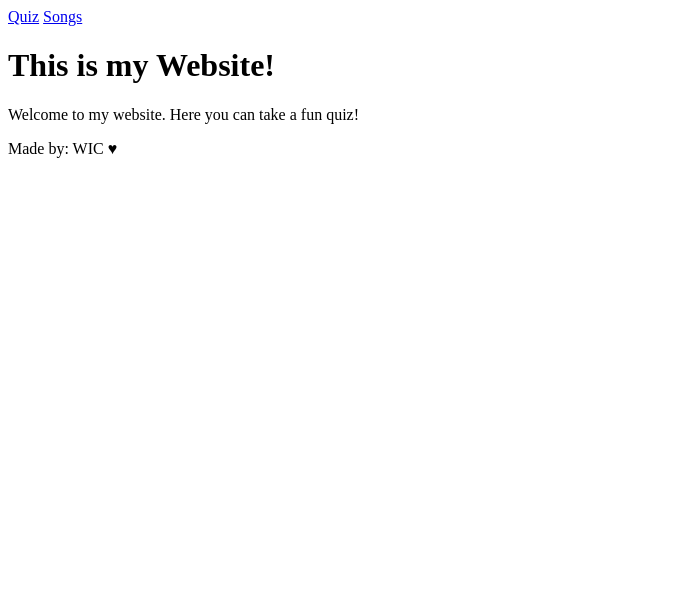
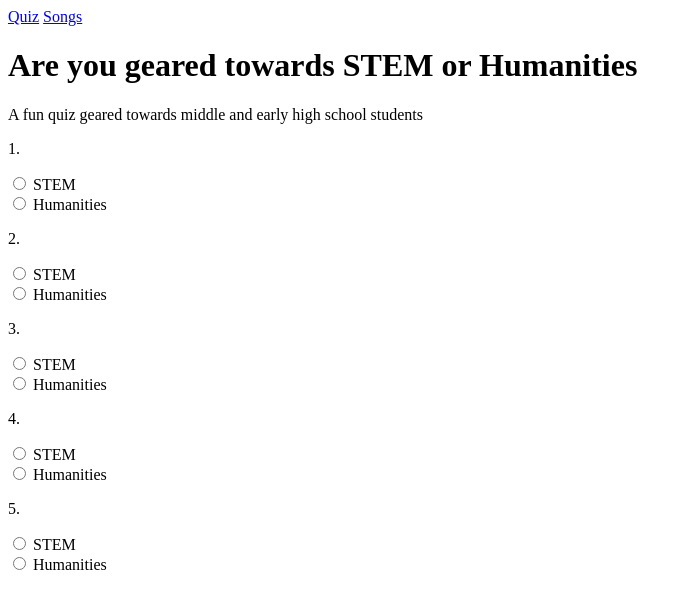
Before and after one commit to saeephalke/Team4-WIC, a plain HTML site: page index.html in a window 1280 px wide. Shown: the whole page, without its empty margins (0-692 px from the left). Drawn offline with Linux system fonts and the light colour scheme.

Commit message:
creating structure

```diff
--- a/index.html
+++ b/index.html
@@ -12,10 +12,67 @@
 
 </head>
 <body>
-    <h1>This is my Website!</h1>
-    <p>Welcome to my website. Here you can take a fun quiz!</p>
+    <h1>Are you geared towards STEM or Humanities</h1>
+    <p>A fun quiz geared towards middle and early high school students</p>
+
+    <form id="quiz-form">
+        <!--Question 1-->
+        <div>
+            <p>1.</p>
+            <label>
+                <input type="radio" name="q1" value="stem"> STEM
+            </label><br>
+            <label>
+                <input type="radio" name="q1" value="humanities"> Humanities
+            </label>
+        </div>
+
+        <!--Question 2-->
+        <div>
+            <p>2.</p>
+            <label>
+                <input type="radio" name="q2" value="stem"> STEM
+            </label><br>
+            <label>
+                <input type="radio" name="q2" value="humanities"> Humanities
+            </label>
+        </div>
+
+        <!--Question 3-->
+        <div>
+            <p>3.</p>
+            <label>
+                <input type="radio" name="q3" value="stem"> STEM
+            </label><br>
+            <label>
+                <input type="radio" name="q3" value="humanities"> Humanities
+            </label>
+        </div>
+
+        <!--Question 4-->
+        <div>
+            <p>4.</p>
+            <label>
+                <input type="radio" name="q4" value="stem"> STEM
+            </label><br>
+            <label>
+                <input type="radio" name="q4" value="humanities"> Humanities
+            </label>
+        </div>
+
+        <!--Question 5-->
+        <div>
+            <p>5.</p>
+            <label>
+                <input type="radio" name="q5" value="stem"> STEM
+            </label><br>
+            <label>
+                <input type="radio" name="q5" value="humanities"> Humanities
+            </label>
+        </div>
+
+    </form>
 </body>
 <footer>
-    <p>Made by: WIC &hearts;</p>
 </footer>
 </html>
```
